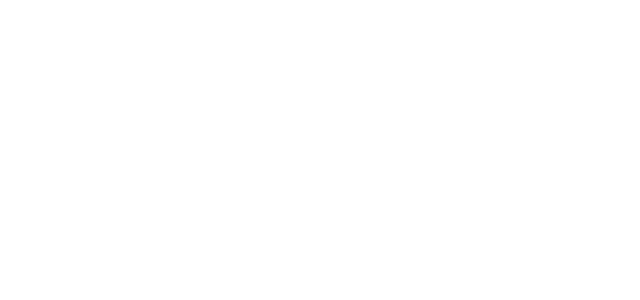
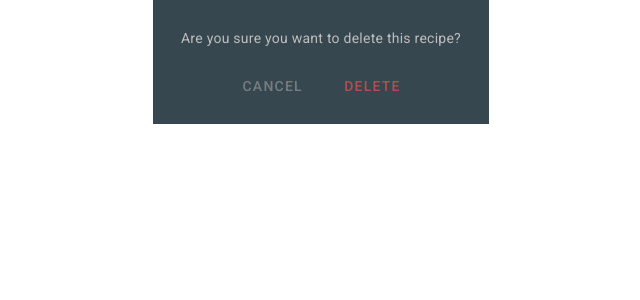
Before and after one commit to Dianamar21/Producto-ciclo3-PR, a Vue app in the folder codigo/pandaza/: page /delete in a window 1280 px wide. Shown: the top 300 px of the page, without its empty margins (319-959 px from the left). Built offline with nearby package versions, Linux system fonts and the light colour scheme.

Commit message:
Se agregó botón y ruta de eliminar

```diff
--- a/codigo/pandaza/src/components/DeleteRecipePopup.vue
+++ b/codigo/pandaza/src/components/DeleteRecipePopup.vue
@@ -0,0 +1,52 @@
+<template>
+  <div class="text-center">
+    <v-sheet
+      class="px-7 pt-7 pb-4 mx-auto text-center d-inline-block"
+      color="blue-grey darken-3"
+      dark
+    >
+      <div class="grey--text text--lighten-1 text-body-2 mb-4">
+        Are you sure you want to delete this recipe?
+      </div>
+
+      <v-btn
+        :disabled="loading"
+        class="ma-1"
+        color="grey"
+        plain
+      >
+        Cancel
+      </v-btn>
+
+      <v-btn
+        :loading="loading"
+        class="ma-1"
+        color="error"
+        plain
+        @click="remove"
+      >
+        Delete
+      </v-btn>
+    </v-sheet>
+  </div>
+</template>
+
+<script>
+ export default {
+    data: () => ({ loading: false }),
+
+    methods: {
+      async remove () {
+        this.loading = true
+
+        await new Promise(resolve => setTimeout(resolve, 3000))
+
+        this.loading = false
+      },
+    },
+  }
+</script>
+
+<style>
+
+</style>
--- a/codigo/pandaza/src/routes/index.js
+++ b/codigo/pandaza/src/routes/index.js
@@ -6,6 +6,7 @@
 import EditRecipePage from '../pages/EditRecipe.vue';
 import ViewRecipePage from '../pages/ViewRecipe.vue';
 import SignUpPage from '../pages/SignUp.vue';
+import DeleteRecipePopup from '../components/DeleteRecipePopup.vue';
 
 Vue.use(VueRouter);
 
@@ -15,6 +16,7 @@
     { path: '/recipe/edit', component: EditRecipePage },
     { path: '/recipe/view', component: ViewRecipePage },
     { path: '/signup', component: SignUpPage },
+    { path: '/delete', component: DeleteRecipePopup},
 ];
 
 const router = new VueRouter({
```
